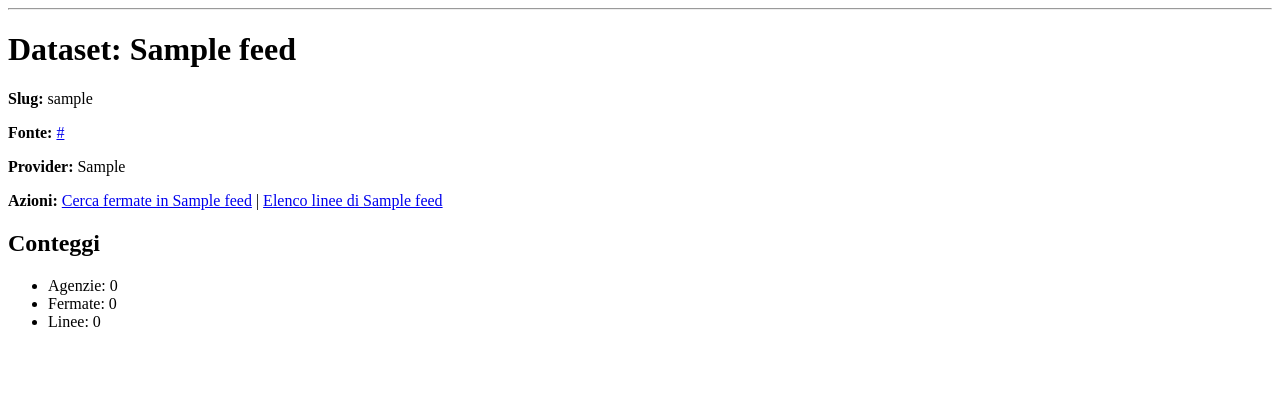
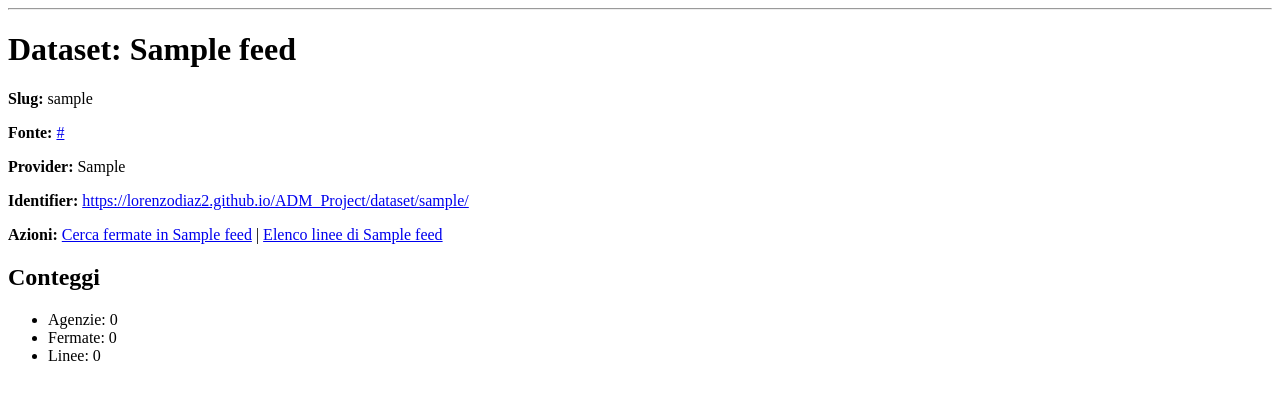
Before and after one commit to lorenzodiaz2/ADM_Project, a Django app: a page that uses catalog/templates/catalog/feed_detail.html in a window 1280 px wide. Shown: the part 26-426 px from the top of the page. Run offline with Django 5.2, Linux system fonts and the light colour scheme; tables that the repository leaves empty hold one stand-in row (values such as "Sample post").

Commit message:
modified views

```diff
--- a/adm_project/settings.py
+++ b/adm_project/settings.py
@@ -124,3 +124,5 @@ STATIC_URL = 'static/'
 # https://docs.djangoproject.com/en/5.2/ref/settings/#default-auto-field
 
 DEFAULT_AUTO_FIELD = 'django.db.models.BigAutoField'
+
+PUBLIC_BASE_URL = "https://lorenzodiaz2.github.io/ADM_Project"
--- a/catalog/api_views.py
+++ b/catalog/api_views.py
@@ -2,6 +2,7 @@ from django.http import JsonResponse
 from django.shortcuts import get_object_or_404
 from .models import Feed
 from gtfs.models import Stop, Route, Agency
+from django.conf import settings
 
 def catalog_list(request):
     feeds = Feed.objects.order_by("name")
@@ -17,6 +18,7 @@ def catalog_list(request):
 
 def feed_detail(request, slug):
     feed = get_object_or_404(Feed, slug=slug)
+    identifier = f"{settings.PUBLIC_BASE_URL}/dataset/{feed.slug}/"
     counts = {
         "agencies": Agency.objects.filter(feed=feed).count(),
         "stops": Stop.objects.filter(feed=feed).count(),
@@ -28,6 +30,7 @@ def feed_detail(request, slug):
             "slug": feed.slug,
             "provider": feed.provider,
             "source_url": feed.source_url,
+            "identifier": identifier,
         },
         "counts": counts,
     })
--- a/catalog/templates/catalog/feed_detail.html
+++ b/catalog/templates/catalog/feed_detail.html
@@ -6,6 +6,8 @@
     <p><b>Slug:</b> {{ feed.slug }}</p>
     {% if feed.source_url %}<p><b>Fonte:</b> <a href="{{ feed.source_url }}">{{ feed.source_url }}</a></p>{% endif %}
     {% if feed.provider %}<p><b>Provider:</b> {{ feed.provider }}</p>{% endif %}
+
+    <p><b>Identifier:</b> <a href="{{ identifier }}">{{ identifier }}</a></p>
 
     <p>
         <b>Azioni:</b>
--- a/catalog/views.py
+++ b/catalog/views.py
@@ -1,6 +1,7 @@
 from django.shortcuts import get_object_or_404, render
 from .models import Feed
 from gtfs.models import Stop, Route, Agency
+from django.conf import settings
 
 # Create your views here.
 
@@ -11,10 +12,16 @@ def catalog_view(request):
 def feed_detail_view(request, slug):
     feed = get_object_or_404(Feed, slug=slug)
 
+    identifier = f"{settings.PUBLIC_BASE_URL}/dataset/{feed.slug}/"
+
     counts = {
         "agencies": Agency.objects.filter(feed=feed).count(),
         "stops": Stop.objects.filter(feed=feed).count(),
         "routes": Route.objects.filter(feed=feed).count(),
     }
 
-    return render(request, "catalog/feed_detail.html", {"feed": feed, "counts": counts})
+    return render(request, "catalog/feed_detail.html", {
+        "feed": feed,
+        "counts": counts,
+        "identifier": identifier,
+    })
```
Lines whose indentation alone changed are shown as unchanged.
